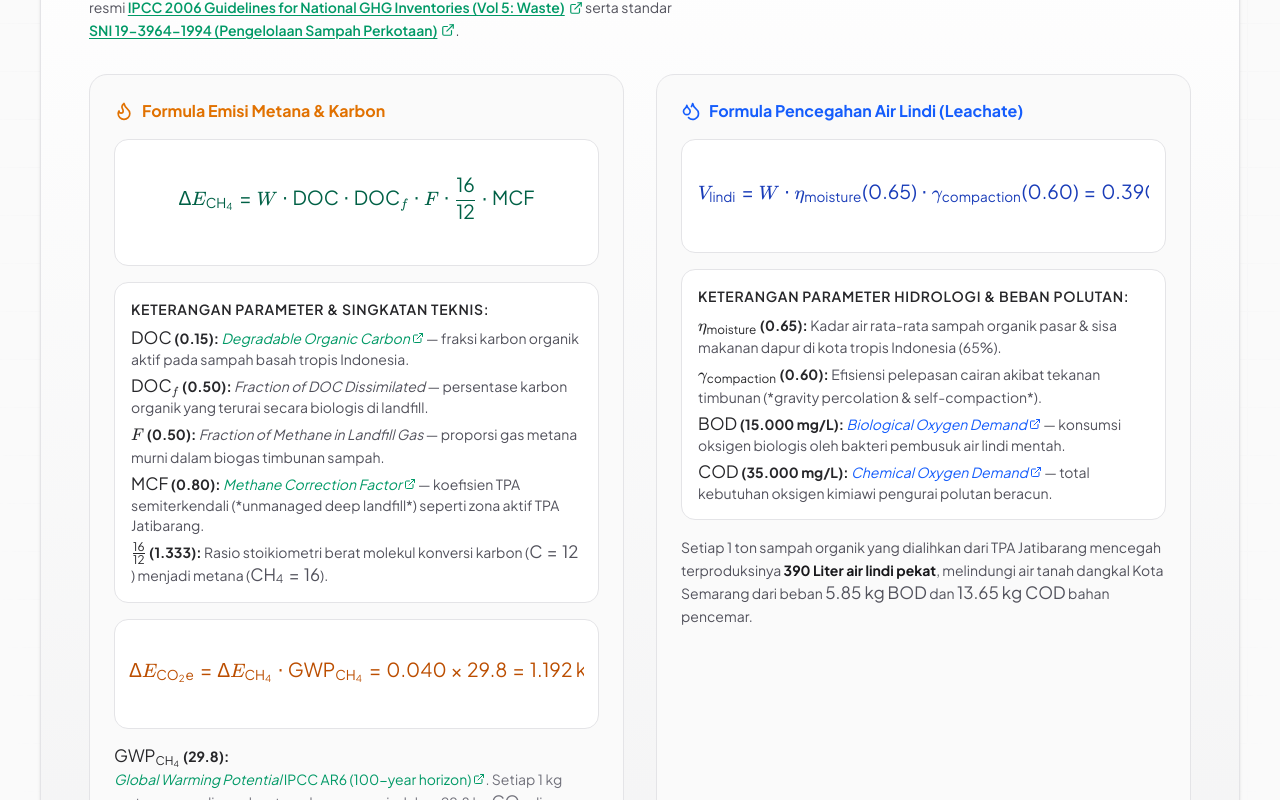
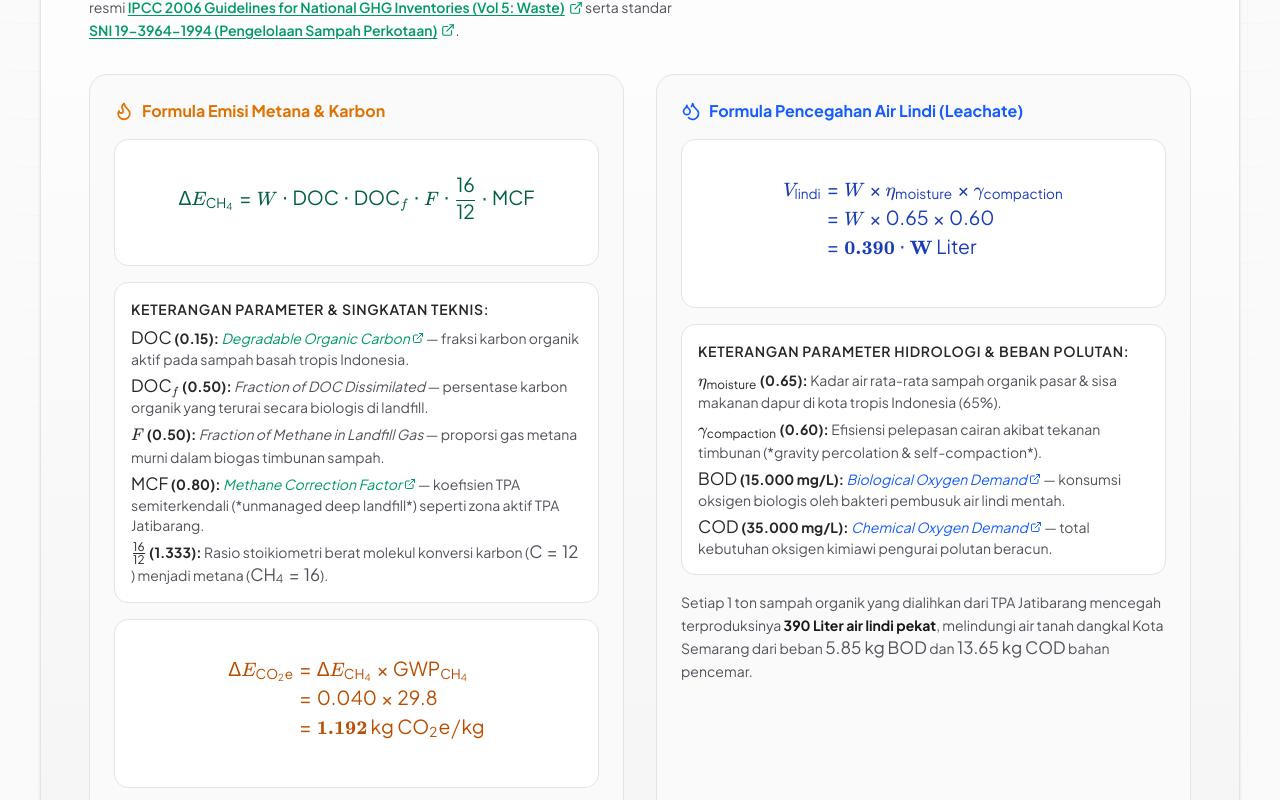
Before and after one commit to hi-aprilwang/bioloka, a Next.js app: page / in a window 1280 px wide. Shown: the part 4440-5240 px from the top of the page. Built offline with nearby package versions, Linux system fonts and the light colour scheme.

Commit message:
refactor(math): format long formulas into stacked multiline aligned equations to eliminate horizontal scroll

```diff
--- a/src/app/page.tsx
+++ b/src/app/page.tsx
@@ -684,9 +684,14 @@ export default function LandingPage() {
                 </ul>
               </div>
 
-              <div className="rounded-xl bg-white dark:bg-zinc-900 p-3.5 border border-zinc-200 dark:border-zinc-800 overflow-x-auto text-amber-700 dark:text-amber-300">
+              {/* Step-by-Step Multi-Line KaTeX Equation (Zero Horizontal Scroll) */}
+              <div className="rounded-xl bg-white dark:bg-zinc-900 p-4 border border-zinc-200 dark:border-zinc-800 text-amber-700 dark:text-amber-300">
                 <MathFormula
-                  math="\Delta E_{\mathrm{CO_2e}} = \Delta E_{\mathrm{CH_4}} \cdot \mathrm{GWP}_{\mathrm{CH_4}} = 0.040 \times 29.8 = 1.192 \text{ kg }\mathrm{CO_2e}/\text{kg}"
+                  math="\begin{aligned}
+\Delta E_{\mathrm{CO_2e}} &= \Delta E_{\mathrm{CH_4}} \times \mathrm{GWP}_{\mathrm{CH_4}} \\
+&= 0.040 \times 29.8 \\
+&= \mathbf{1.192 \text{ kg }\mathrm{CO_2e}/\text{kg}}
+\end{aligned}"
                   block
                 />
               </div>
@@ -710,9 +715,13 @@ export default function LandingPage() {
                 <Droplets className="h-5 w-5" />
                 Formula Pencegahan Air Lindi (Leachate)
               </h3>
-              <div className="rounded-xl bg-white dark:bg-zinc-900 p-4 border border-zinc-200 dark:border-zinc-800 overflow-x-auto text-blue-800 dark:text-blue-300">
+              <div className="rounded-xl bg-white dark:bg-zinc-900 p-4 border border-zinc-200 dark:border-zinc-800 text-blue-800 dark:text-blue-300">
                 <MathFormula
-                  math="V_{\mathrm{lindi}} = W \cdot \eta_{\mathrm{moisture}}(0.65) \cdot \gamma_{\mathrm{compaction}}(0.60) = 0.390 \cdot W \text{ Liter}"
+                  math="\begin{aligned}
+V_{\mathrm{lindi}} &= W \times \eta_{\mathrm{moisture}} \times \gamma_{\mathrm{compaction}} \\
+&= W \times 0.65 \times 0.60 \\
+&= \mathbf{0.390 \cdot W \text{ Liter}}
+\end{aligned}"
                   block
                 />
               </div>
--- a/src/components/EcoHealthCalculator.tsx
+++ b/src/components/EcoHealthCalculator.tsx
@@ -261,9 +261,13 @@ export function EcoHealthCalculator() {
               </a>
               :
             </p>
-            <div className="my-3 p-3.5 bg-white dark:bg-zinc-900 rounded-xl border border-zinc-200 dark:border-zinc-800 overflow-x-auto text-emerald-800 dark:text-emerald-300">
+            <div className="my-3 p-3.5 bg-white dark:bg-zinc-900 rounded-xl border border-zinc-200 dark:border-zinc-800 text-emerald-800 dark:text-emerald-300">
               <MathFormula
-                math="\Delta E_{\mathrm{CH_4}} = W \cdot \mathrm{DOC}(0.15) \cdot \mathrm{DOC}_f(0.50) \cdot F(0.50) \cdot \frac{16}{12} \cdot \mathrm{MCF}(0.80) = 0.040 \cdot W \text{ kg }\mathrm{CH_4}"
+                math="\begin{aligned}
+\Delta E_{\mathrm{CH_4}} &= W \cdot \mathrm{DOC} \cdot \mathrm{DOC}_f \cdot F \cdot \frac{16}{12} \cdot \mathrm{MCF} \\
+&= W \cdot (0.15 \times 0.50 \times 0.50 \times 1.333 \times 0.80) \\
+&= \mathbf{0.040 \cdot W \text{ kg }\mathrm{CH_4}}
+\end{aligned}"
                 block
               />
             </div>
```
